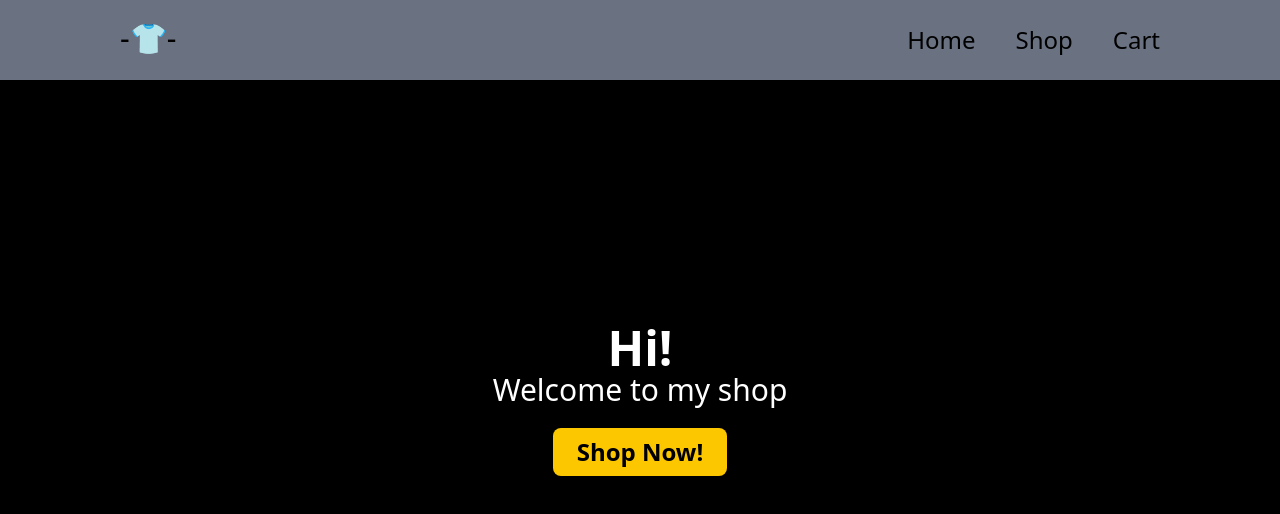
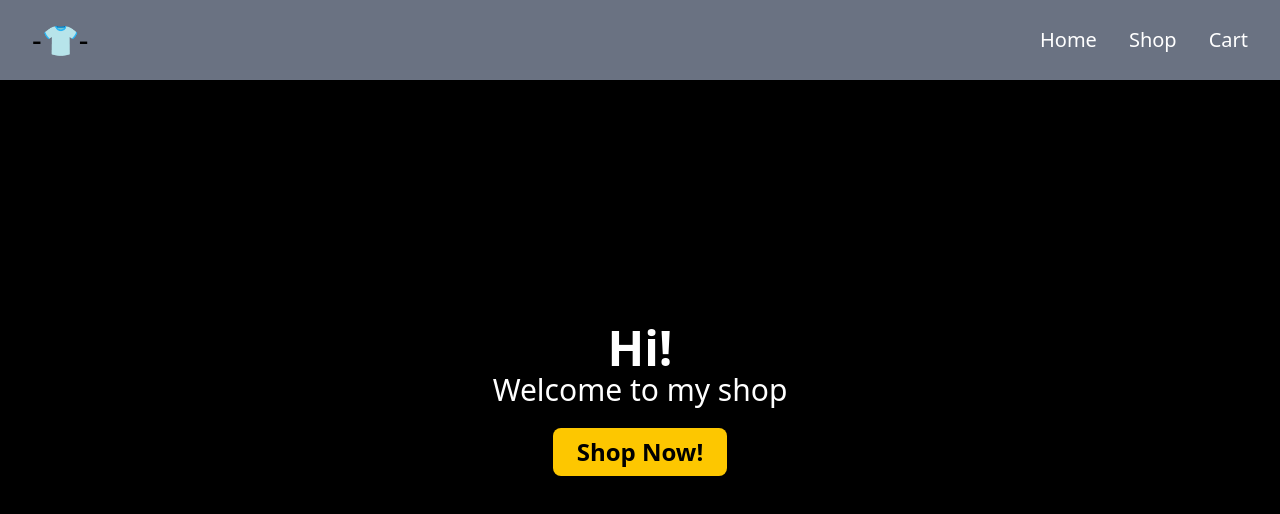
Before and after one commit to NikoWenc/e-com-test, a React (Vite) app: page / in a window 1280 px wide. Shown: the top 514 px of the page. Built offline with nearby package versions, Linux system fonts and the light colour scheme; no server answers.

Commit message:
add responsive design to navbar

```diff
--- a/src/Pages/Shop.jsx
+++ b/src/Pages/Shop.jsx
@@ -51,7 +51,7 @@ export default function Shop() {
         <div className="bg-white">
           <div className="flex flex-col lg:flex-row mx-auto max-w-2xl px-4 py-25 sm:px-6 sm:py-30 lg:max-w-7xl lg:px-8">
             <h2 className="sr-only">Productsss</h2>
-            <div className="w-full lg:w-64 lg:flex-shrink-0 mb-8 lg:mb-0">
+            <div className="w-full lg:w-64 lg:shrink-0 mb-8 lg:mb-0">
               <SideFilter
                 onClick={filterClick}
                 activeCategory={activeCategory}
--- a/src/components/Navbar.jsx
+++ b/src/components/Navbar.jsx
@@ -1,34 +1,126 @@
-import { useContext } from "react";
+import { useContext, useState } from "react";
 import { Link } from "react-router-dom";
 import { ItemsContext } from "../context/ItemsContext";
 
 export default function Navbar() {
   const { cart } = useContext(ItemsContext);
+  const [isMenuOpen, setIsMenuOpen] = useState(false);
+
   const cartNumberStyle =
     cart.cartNumber <= 0
-      ? "sr-only"
-      : "absolute w-5 h-5 text-[15px] font-bold -top-2.5 rounded-full bg-amber-300 ";
+      ? "hidden"
+      : "absolute -top-2 -right-2 flex h-5 w-5 items-center justify-center rounded-full bg-amber-300 text-[12px] font-bold text-black";
 
   return (
-    <div className="flex py-5 px-30 bg-gray-500 w-screen h-20 fixed">
-      <div className="grow">
-        <Link to="/">
+    <nav className="fixed top-0 z-50 w-full bg-gray-500 shadow-md">
+      <div className="mx-auto max-w-7xl px-4 sm:px-6 lg:px-8">
+        <div className="flex h-20 items-center justify-between">
+          {/* Logo */}
+          <div className="shrink-0">
+            <Link to="/" onClick={() => setIsMenuOpen(false)}>
               <h1 className="text-3xl">-👕-</h1>
             </Link>
           </div>
-      <div className="grow flex items-center justify-end gap-10">
-        <Link to="/">
-          <button className="text-2xl hover:text-yellow-500">Home</button>
+
+          {/* Desktop Navigation */}
+          <div className="hidden md:block">
+            <div className="ml-10 flex items-baseline space-x-8">
+              <Link
+                to="/"
+                className="text-xl text-white hover:text-yellow-500 transition-colors"
+              >
+                Home
               </Link>
-        <Link to="shop">
-          <button className="text-2xl hover:text-yellow-500">Shop</button>
+              <Link
+                to="shop"
+                className="text-xl text-white hover:text-yellow-500 transition-colors"
+              >
+                Shop
               </Link>
-        <Link to="cart">
-          <button className="text-2xl relative hover:text-yellow-500">
-            Cart <span className={cartNumberStyle}>{cart.cartNumber}</span>
-          </button>
+              <Link
+                to="cart"
+                className="relative text-xl text-white hover:text-yellow-500 transition-colors"
+              >
+                Cart
+                <span className={cartNumberStyle}>{cart.cartNumber}</span>
               </Link>
             </div>
           </div>
+
+          {/* Mobile menu button */}
+          <div className="flex md:hidden">
+            <button
+              onClick={() => setIsMenuOpen(!isMenuOpen)}
+              type="button"
+              className="inline-flex items-center justify-center rounded-md p-2 text-white hover:bg-gray-600 focus:outline-none"
+              aria-controls="mobile-menu"
+              aria-expanded="false"
+            >
+              <span className="sr-only">Open main menu</span>
+              {/* Icon for menu */}
+              <svg
+                className={`${isMenuOpen ? "hidden" : "block"} h-8 w-8`}
+                fill="none"
+                viewBox="0 0 24 24"
+                strokeWidth="1.5"
+                stroke="currentColor"
+                aria-hidden="true"
+              >
+                <path
+                  strokeLinecap="round"
+                  strokeLinejoin="round"
+                  d="M3.75 6.75h16.5M3.75 12h16.5m-16.5 5.25h16.5"
+                />
+              </svg>
+              {/* Icon for close */}
+              <svg
+                className={`${isMenuOpen ? "block" : "hidden"} h-8 w-8`}
+                fill="none"
+                viewBox="0 0 24 24"
+                strokeWidth="1.5"
+                stroke="currentColor"
+                aria-hidden="true"
+              >
+                <path
+                  strokeLinecap="round"
+                  strokeLinejoin="round"
+                  d="M6 18L18 6M6 6l12 12"
+                />
+              </svg>
+            </button>
+          </div>
+        </div>
+      </div>
+
+      {/* Mobile Menu */}
+      <div
+        className={`${isMenuOpen ? "block" : "hidden"} md:hidden bg-gray-600`}
+        id="mobile-menu"
+      >
+        <div className="space-y-1 px-2 pb-3 pt-2 sm:px-3">
+          <Link
+            to="/"
+            onClick={() => setIsMenuOpen(false)}
+            className="block rounded-md px-3 py-2 text-base font-medium text-white hover:bg-gray-500 hover:text-yellow-500"
+          >
+            Home
+          </Link>
+          <Link
+            to="shop"
+            onClick={() => setIsMenuOpen(false)}
+            className="block rounded-md px-3 py-2 text-base font-medium text-white hover:bg-gray-500 hover:text-yellow-500"
+          >
+            Shop
+          </Link>
+          <Link
+            to="cart"
+            onClick={() => setIsMenuOpen(false)}
+            className="block rounded-md px-3 py-2 text-base font-medium text-white hover:bg-gray-500 hover:text-yellow-500"
+          >
+            Cart ({cart.cartNumber})
+          </Link>
+        </div>
+      </div>
+    </nav>
   );
 }
```
Lines whose indentation alone changed are shown as unchanged.
